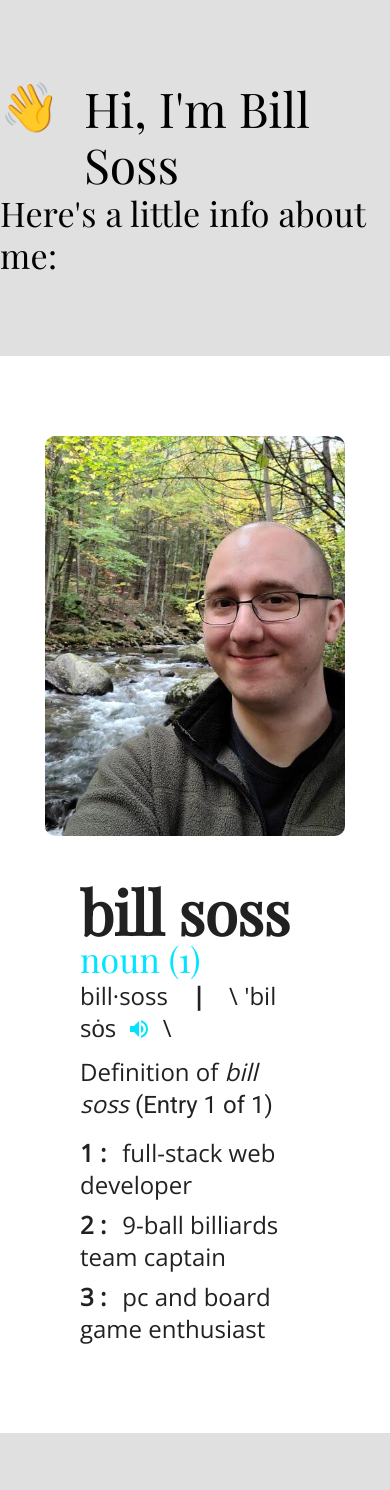
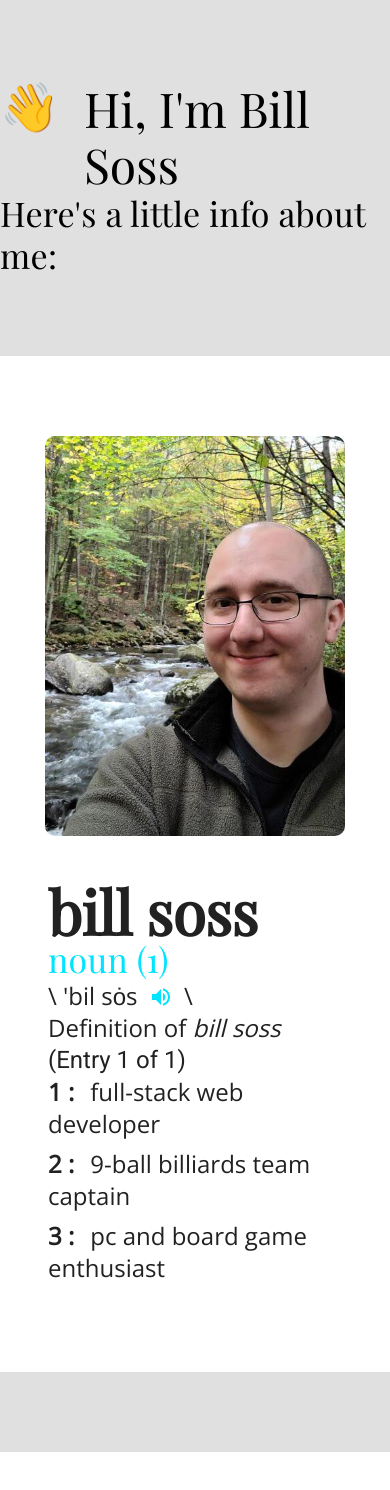
Before and after one commit to sossw1/React-Portfolio, a React (Create React App) app: page / in a window 390 px wide. Shown: the top 1490 px of the page. After the commit the page ends 1452 px from the top, so only its background shows below. Built offline with nearby package versions, Linux system fonts and the light colour scheme.

Commit message:
stack text in parentheses on breakpoint

```diff
--- a/src/components/Definition.tsx
+++ b/src/components/Definition.tsx
@@ -57,7 +57,7 @@ export default function Definition() {
       sx={{
         width: smDown ? '100%' : undefined,
         mb: '5rem',
-        p: '5rem',
+        p: smDown ? '5rem 3rem' : '5rem',
         borderRadius: smDown ? 0 : '10px',
         opacity: 0,
         animation: `${lineUp} 1s ease-out`,
@@ -102,11 +102,13 @@ export default function Definition() {
           >
             noun (1)
           </Typography>
+          <Typography>
             <Typography
               variant='h5'
-            component='p'
+              component='span'
               mb='0.75rem'
               sx={{ ...theme.dictionary }}
+              hidden={useMediaQuery(theme.breakpoints.down(500))}
             >
               bill·soss
               <Typography
@@ -119,6 +121,14 @@ export default function Definition() {
               >
                 |
               </Typography>
+            </Typography>
+            <Typography
+              variant='h5'
+              component='p'
+              mb='0.75rem'
+              display='inline'
+              sx={{ ...theme.dictionary }}
+            >
               \ 'bil sȯs{' '}
               <Button
                 sx={{
@@ -133,14 +143,24 @@ export default function Definition() {
               </Button>{' '}
               \
             </Typography>
+          </Typography>
+          <Typography>
             <Typography
               variant={mdDown ? 'h5' : 'h4'}
-            component='h2'
+              component='h3'
               mb='1rem'
+              display='inline'
               sx={{ ...theme.dictionary }}
             >
               Definition of <i>bill soss</i>{' '}
-            <Typography variant={mdDown ? 'h5' : 'h4'} component='span'>
+            </Typography>
+            <Typography
+              variant={mdDown ? 'h5' : 'h4'}
+              component='span'
+              display={
+                useMediaQuery(theme.breakpoints.down(550)) ? 'block' : 'inline'
+              }
+            >
               (Entry 1 of 1)
             </Typography>
           </Typography>
```
Lines whose indentation alone changed are shown as unchanged.
